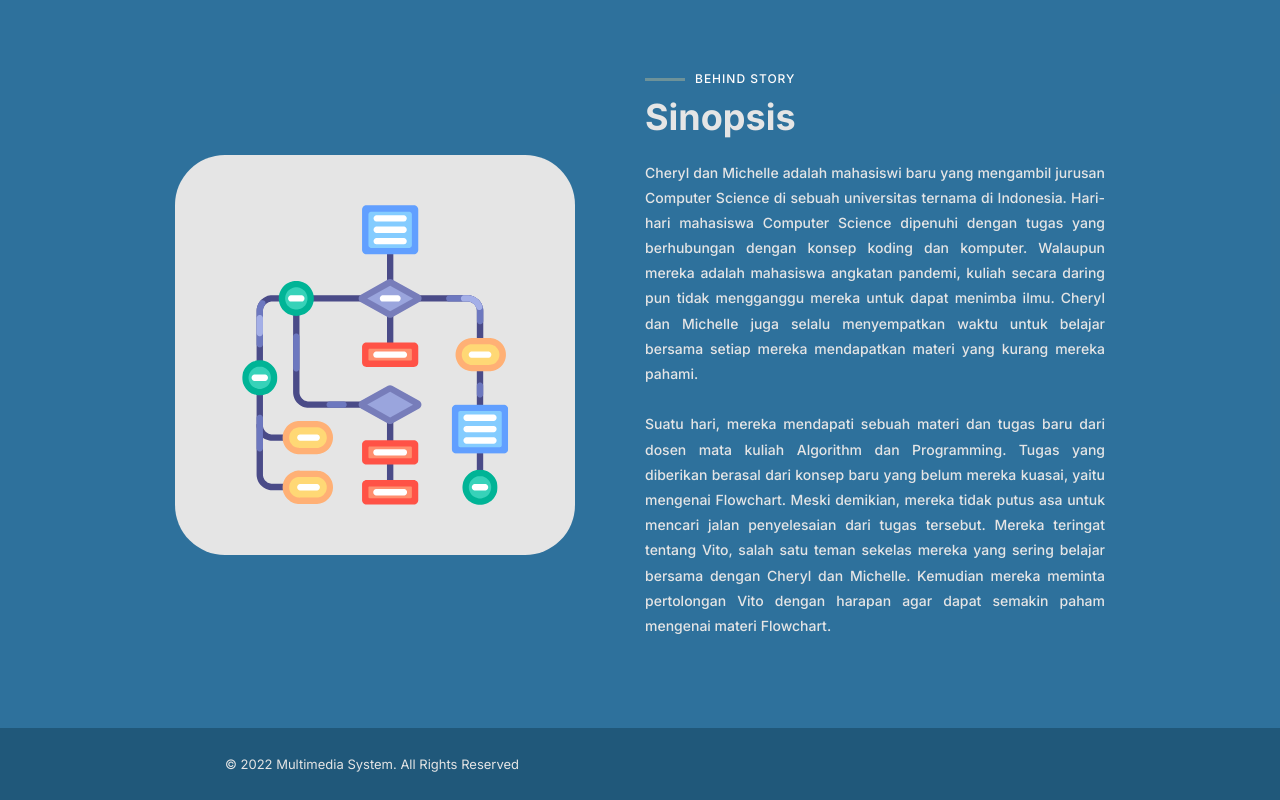
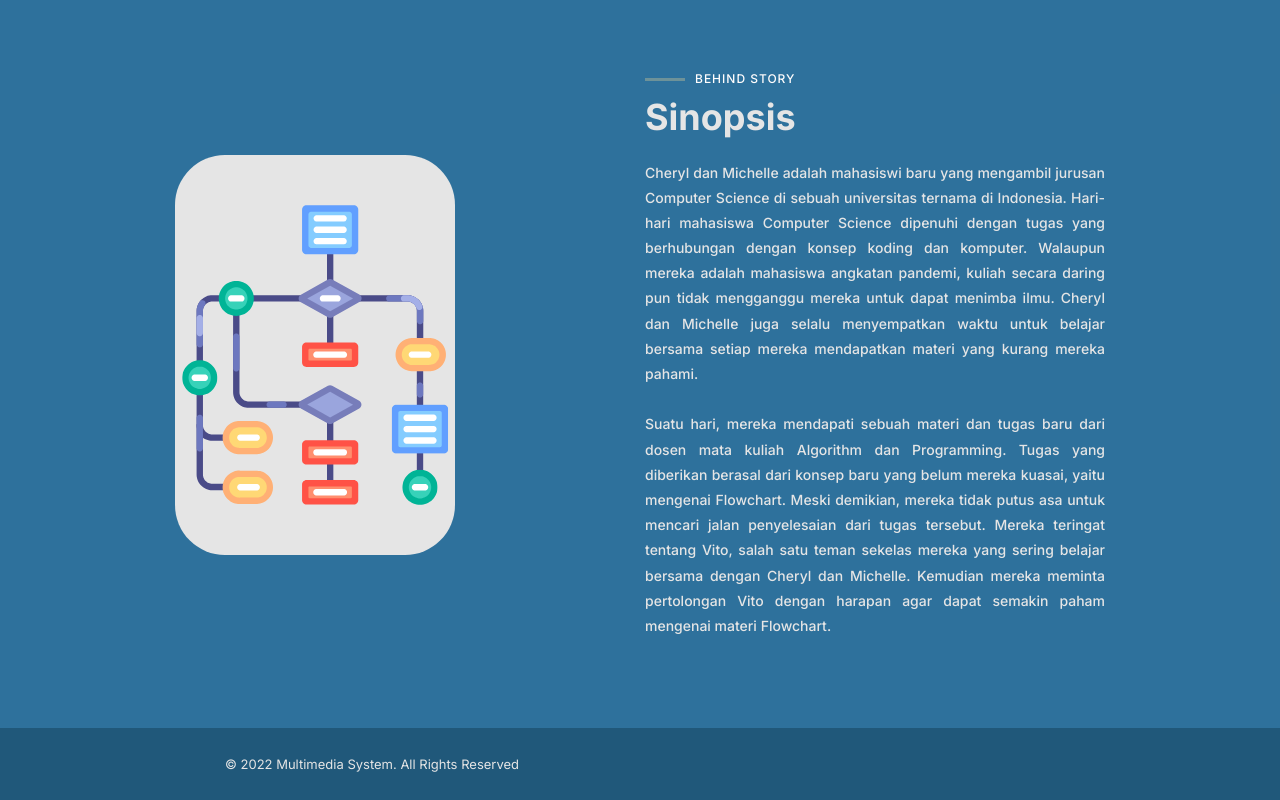
Before and after one commit to MichelleAG27/mulsys-lec, a plain HTML site: page index.html in a window 1280 px wide. Shown: the part 1685-2485 px from the top of the page. Drawn offline with nearby package versions, Linux system fonts and the light colour scheme.

Commit message:
Fixed flowchart

```diff
--- a/assets/css/style.css
+++ b/assets/css/style.css
@@ -405,7 +405,7 @@ body.active { overflow: hidden; }
 
 .flowchart-subtitle {
   position: relative;
-   color: #fffdfd;
+  color: #fffdfd;
   font-size: var(--fs-11);
   font-weight: var(--fw-500);
   text-transform: uppercase;
@@ -428,7 +428,8 @@ body.active { overflow: hidden; }
   position: relative;
   overflow: hidden;
   margin-bottom: 20px;
-  width: 400px;
+  min-width: 250px;
+  max-width: 400px;
   height: 400px;
   background-color: #e5e5e5;
   border-radius: 50px;
@@ -441,8 +442,8 @@ body.active { overflow: hidden; }
   width: 280px;
   height: 280px;
   transition: ease-in;
-  width: 100%;
-  height: 100%;
+  min-width: 100%;
+  min-height: 100%;
   object-fit: cover;
   overflow: hidden;
   position: relative;
@@ -679,6 +680,8 @@ body.active { overflow: hidden; }
     width: calc(100% - 470px);
   }
 
+
+
 }
 
 @media (min-width: 1200px) {
--- a/index.html
+++ b/index.html
@@ -77,9 +77,9 @@
       <section class="flowchart">
         <div class="container">
           <div class="flowchart-banner">
-            <figure>
+            <!-- <figure> -->
               <img src="./assets/images/flowchart.svg" alt="Flowchart">
-            </figure>
+            <!-- </figure> -->
           </div>
           <div class="flowchart-content">
             <p class="flowchart-subtitle">Behind Story</p>
```
